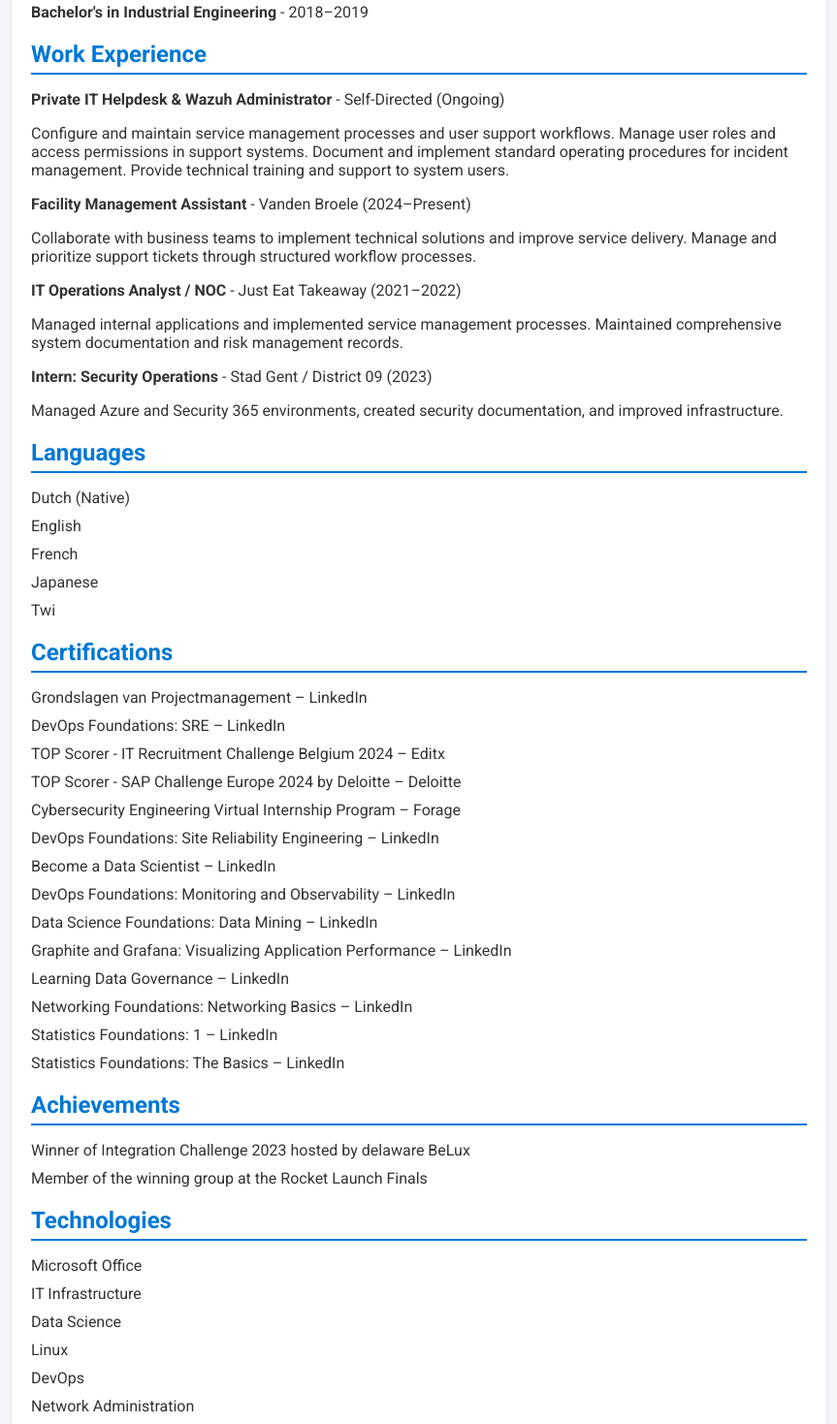
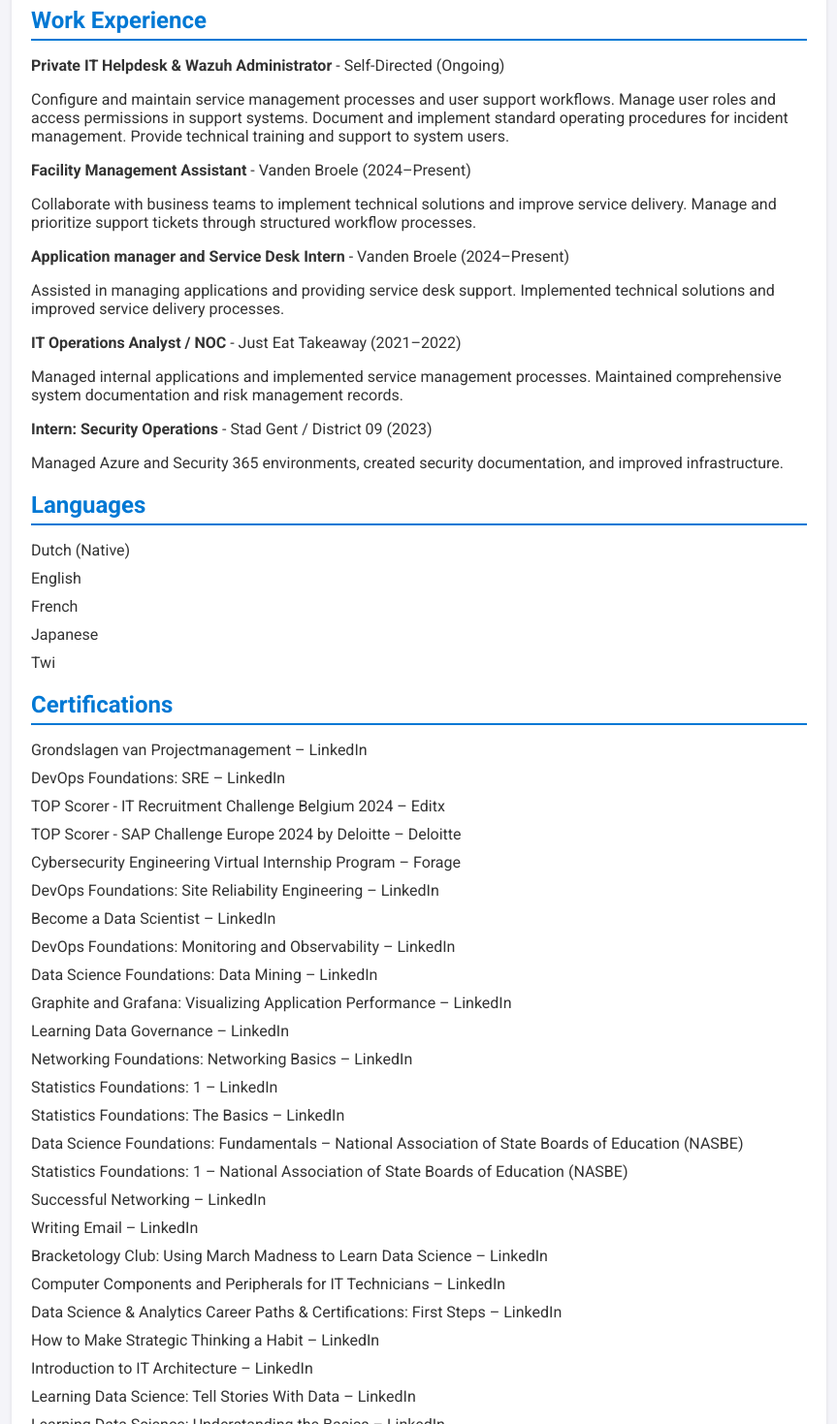
Before and after one commit to Yasuke2000/David, a plain HTML site: page index.html in a window 1280 px wide. Shown: the part 1331-2800 px from the top of the page at 97% size, without its empty margins (208-1071 px from the left). Drawn offline with Linux system fonts and the light colour scheme.

Commit message:
Update index.html

```diff
--- a/index.html
+++ b/index.html
@@ -82,7 +82,6 @@
             <h2>Contact</h2>
             <p><strong>Email:</strong> delportedavid21@gmail.com</p>
             <p><strong>GitHub:</strong> <a href="https://github.com/Yasuke2000" target="_blank">github.com/Yasuke2000</a></p>
-            <p><strong>Portfolio:</strong> <a href="https://happybutton.netlify.app" target="_blank">happybutton.netlify.app</a></p>
             <p><strong>LinkedIn:</strong> <a href="https://linkedin.com/in/david-delporte" target="_blank">linkedin.com/in/david-delporte</a></p>
         </section>
 
@@ -139,6 +138,10 @@
                     <p>Collaborate with business teams to implement technical solutions and improve service delivery. Manage and prioritize support tickets through structured workflow processes.</p>
                 </li>
                 <li>
+                    <strong>Application manager and Service Desk Intern</strong> - Vanden Broele (2024–Present)
+                    <p>Assisted in managing applications and providing service desk support. Implemented technical solutions and improved service delivery processes.</p>
+                </li>
+                <li>
                     <strong>IT Operations Analyst / NOC</strong> - Just Eat Takeaway (2021–2022)
                     <p>Managed internal applications and implemented service management processes. Maintained comprehensive system documentation and risk management records.</p>
                 </li>
@@ -177,6 +180,19 @@
                 <li>Networking Foundations: Networking Basics – LinkedIn</li>
                 <li>Statistics Foundations: 1 – LinkedIn</li>
                 <li>Statistics Foundations: The Basics – LinkedIn</li>
+                <li>Data Science Foundations: Fundamentals – National Association of State Boards of Education (NASBE)</li>
+                <li>Statistics Foundations: 1 – National Association of State Boards of Education (NASBE)</li>
+                <li>Successful Networking – LinkedIn</li>
+                <li>Writing Email – LinkedIn</li>
+                <li>Bracketology Club: Using March Madness to Learn Data Science – LinkedIn</li>
+                <li>Computer Components and Peripherals for IT Technicians – LinkedIn</li>
+                <li>Data Science & Analytics Career Paths & Certifications: First Steps – LinkedIn</li>
+                <li>How to Make Strategic Thinking a Habit – LinkedIn</li>
+                <li>Introduction to IT Architecture – LinkedIn</li>
+                <li>Learning Data Science: Tell Stories With Data – LinkedIn</li>
+                <li>Learning Data Science: Understanding the Basics – LinkedIn</li>
+                <li>Learning Excel 2019 – LinkedIn</li>
+                <li>Troubleshooting Common PC Issues for Users – LinkedIn</li>
             </ul>
         </section>
 
```
